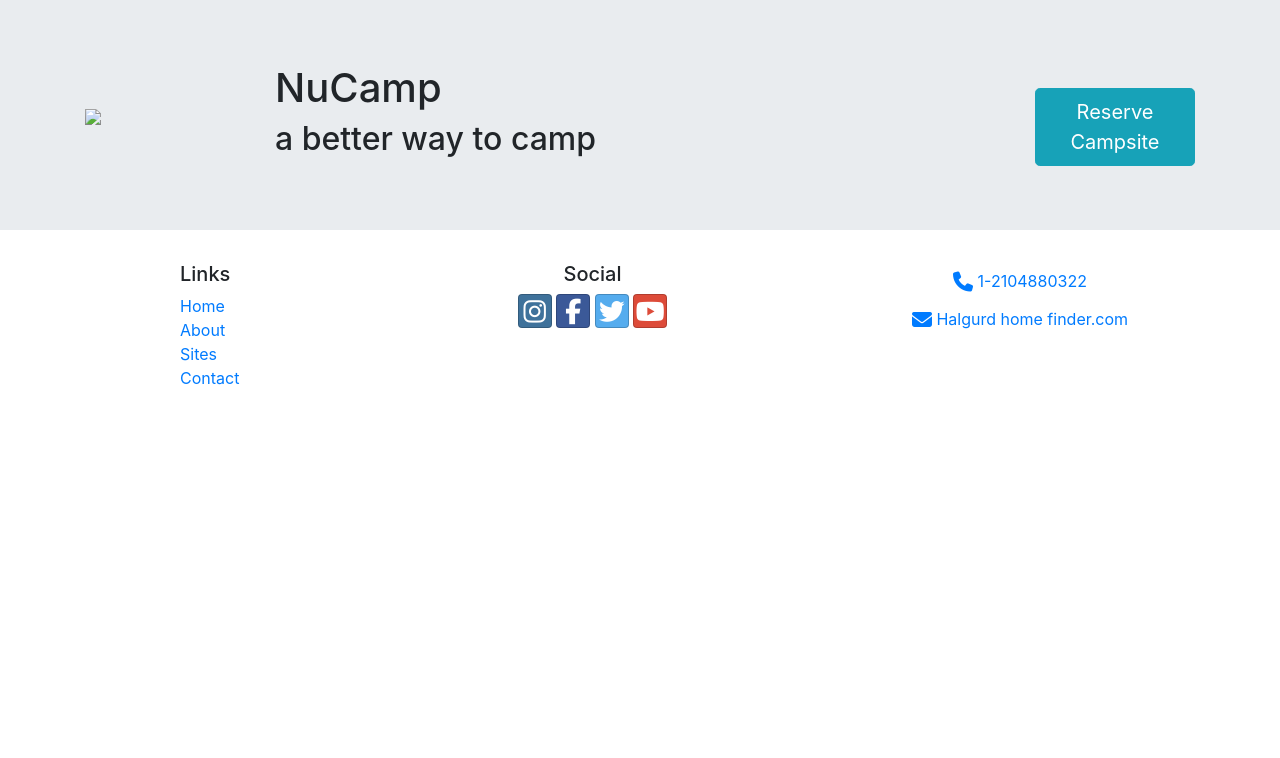
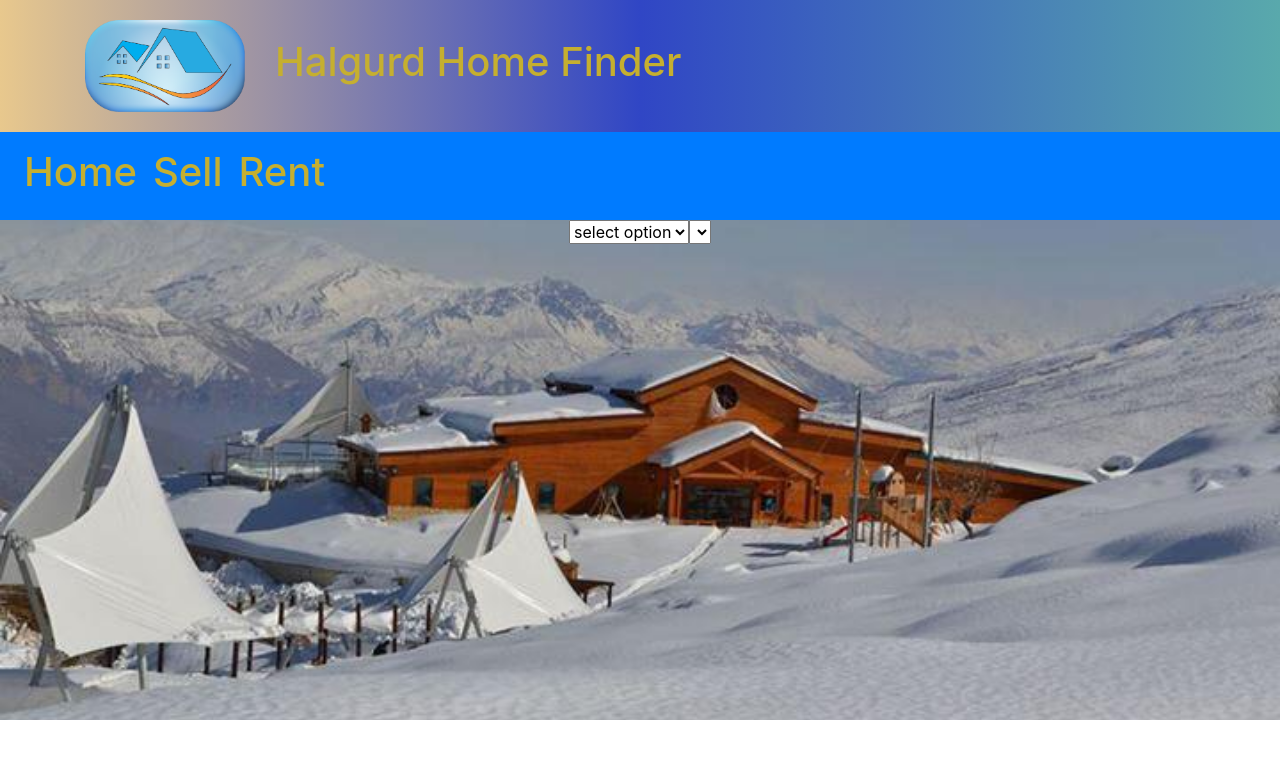
Before and after one commit to Gorani1/Halgurd-homeFinder, a website: page index.html in a window 1280 px wide. Drawn offline with nearby package versions, Linux system fonts and the light colour scheme.

Commit message:
first push

```diff
--- a/index.html
+++ b/index.html
@@ -9,28 +9,63 @@
     <link rel="stylesheet" href="node_modules/font-awesome/css/font-awesome.min.css" />
     <link rel="stylesheet" href="node_modules/bootstrap-social/bootstrap-social.css" />
     <link rel="stylesheet" href="https://fonts.googleapis.com/css?family=Lobster|Open+Sans" />
-    <link rel="stylesheet" href="css/styles.css" />
-    <title>NuCamp: A Better Way To Camp</title>
+    <link rel="stylesheet" href="styles.css" />
+
+
 </head>
+
 
 <body>
     <header class="jumbotron jumbotron-fluid">
         <div class="container">
             <div class="row align-items-center">
                 <div class="col-4 col-sm-3 col-md-2 align-self-center">
-                    <img src="img/logo.ai" class="img-fluid" />
+                    <img src="img/logo2.png" alt="Halgurd Home Finder" class="img-fluid" />
                 </div>
                 <div class="col">
-                    <h1>NuCamp</h1>
-                    <h2>a better way to camp</h2>
+                    <h1> Halgurd Home Finder </h1>
+
                 </div>
-                <div class="col-md-4 col-xl-2 mt-4">
-                    <a id="reserveButton" role="button" class="btn btn-lg btn-info" button type="button"
-                       >Reserve Campsite</a>
-                </div>
+
             </div>
         </div>
     </header>
+    <nav  id="navbar" class="navbar navbar-expand-lg navbar-light bg-primary">
+
+        <button class="navbar-toggler" type="button" data-toggle="collapse" data-target="#navbarNav" aria-controls="navbarNav" aria-expanded="false" aria-label="Toggle navigation">
+          <span class="navbar-toggler-icon"></span>
+        </button>
+        <div id="navbar" class="collapse navbar-collapse" id="navbarNav">
+          <ul class="navbar-nav">
+            <li class="nav-item active">
+              <a class="nav-link" href="#"><h1>Home</h1></a>
+            </li>
+            <li class="nav-item">
+              <a class="nav-link" href="#"><h1>Sell</h1></a>
+            </li>
+            <li class="nav-item">
+              <a class="nav-link" href="#"><h1>Rent</h1></a>
+            </li>
+
+          </ul>
+        </div>
+      </nav>
+
+    <div class="image">
+
+       <div class="search">
+        <select id="input" onchange="random_function()">
+
+            <option>select option</option>
+            <option>IRAQ</option>
+            <option>USA</option>
+        </select>
+        <submit> </submit>
+        <div>
+           <select id="output" onchange="random_function1()">
+        </div>
+    </div>
+    </div>
 
     <footer class="site-footer">
         <div class="container">
@@ -56,12 +91,12 @@
                             class="fa fa-youtube"></i></a>
                 </div>
                 <div class="col-sm-4 text-center">
-                    <a role="button" class="btn btn-link" href="tel:+12104880322"><i
+                    <a role="button" class="btn btn-link" href="tel:+12065551234"><i
                             class="fa fa-phone fa-lg text-primary"></i>
-                        1-2104880322<br />
+                        1-206-555-1234<br />
                         <a role="button" class="btn btn-link" href="mailto:campsites@nucamp.co"><i
                                 class="fa fa-envelope fa-lg text-primary"></i>
-                            Halgurd home finder.com
+                            campsites@nucamp.co
                 </div>
             </div>
         </div>
@@ -70,7 +105,7 @@
     <script src="node_modules/jquery/dist/jquery.slim.min.js"></script>
     <script src="node_modules/popper.js/dist/umd/popper.min.js"></script>
     <script src="node_modules/bootstrap/dist/js/bootstrap.min.js"></script>
-    <script src="js/script.js"></script>
+    <script src="script.js"></script>
 
 
 </body>
--- a/package.json
+++ b/package.json
@@ -22,7 +22,7 @@
     "lite-server": "^2.6.1"
   },
   "dependencies": {
-    "bootstrap": "^4.5.3",
+    "bootstrap": "^4.5.2",
     "jquery": "^3.5.1",
     "popper.js": "^1.16.1"
   }
--- /dev/null
+++ b/script.js
@@ -0,0 +1,20 @@
+function random_function()
+            {
+                var a=document.getElementById("input").value;
+                if(a==="IRAQ")
+                {
+                    var arr=["Baghdad","Erbil","Dohuk","Kirkuk","Zakh","Basrah,"];
+                }
+                else if(a==="USA")
+                {
+                    var arr=["Washington","Texas","New York"];
+                }
+
+                var string="";
+
+                for(i=0;i<arr.length;i++)
+                {
+                    string=string+"<option value="+arr[i]+">"+arr[i]+"</option>";
+                }
+                document.getElementById("output").innerHTML=string;
+            }
--- /dev/null
+++ b/styles.css
@@ -0,0 +1,29 @@
+.jumbotron {
+    margin: 0;
+    padding: 20px;
+    background-image: linear-gradient(to right, #e8c88d, #3046C5, #59a9ac);
+    color: rgb(255, 255, 255); }
+
+    .image {
+        background-image: url("img/mountain.jpg");
+        height: 500px;
+        background-position: center;
+        background-repeat: no-repeat;
+        background-size: cover;
+
+    }
+h1 {
+    color: rgb(197, 175, 48);
+}
+
+
+
+
+    .search {
+
+        display: flex;
+        justify-content: center;
+        align-items: center;
+        pad: 10px;
+
+     }
```
Also changed, not shown: img/logo2.png (added), img/mountain.jpg (added), 4 other files.
